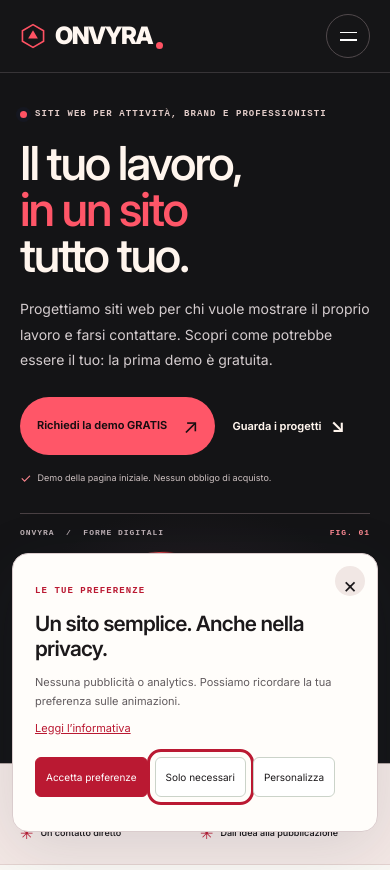
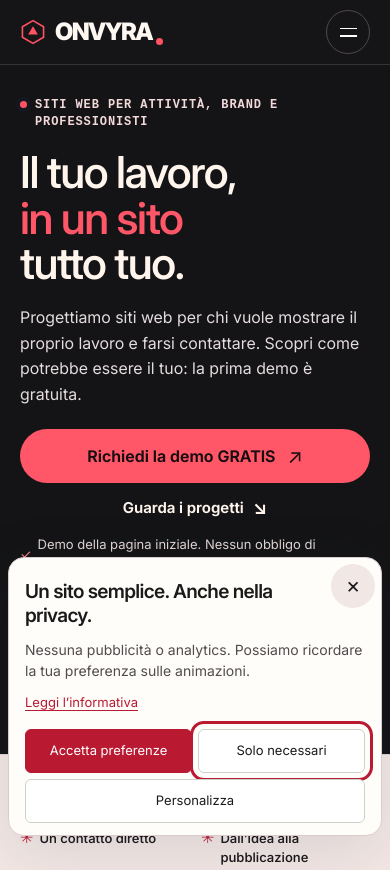
Before and after one commit to Xelum/ONVYRA, a plain HTML site: page index.html in a window 390 px wide. Shown: the top 870 px of the page. Drawn offline with Linux system fonts and the light colour scheme.

Commit message:
Migliora leggibilità e navigazione di ONVYRA su telefono

```diff
--- a/assets/studio.css
+++ b/assets/studio.css
@@ -7,3 +7,39 @@ main{background:linear-gradient(#141416 0 0) top / 100% var(--hero-height,0px) n
 @media(max-width:760px){.header nav{background:#19171a}.hero{min-height:auto;padding-block:35px 24px;gap:24px}.hero h1{font-size:clamp(46px,12vw,74px);margin:18px 0}.sculpt{aspect-ratio:1.55}.pivot{width:min(78%,340px)}.hero .eyebrow{font-size:9px}.sculpt figcaption,.plate{font-size:8px}.benefit-strip span{line-height:1.4}.section{padding-block:66px}}
 @media(prefers-reduced-motion:reduce){.pivot,.ribbon{transform:none!important}}
 .motion-reduced .pivot,.motion-reduced .ribbon{transform:none!important}
+
+/* Phone layout: keep body copy readable and the enquiry within easy reach. */
+@media (max-width:760px){
+  :root{--muted:#514b4d}
+  .container{width:min(calc(100% - 2.5rem),36rem)}
+  .header-inner{height:64px}.header nav{top:100%;max-height:calc(100dvh - 64px);overflow:auto}
+  .header nav a{font-size:1rem;min-height:46px;border-bottom:1px solid #3b3438}
+  .hero.container{width:100%;background:#141416;padding:32px max(1.25rem,calc((100% - 36rem)/2)) 24px;gap:26px}
+  .hero:before{display:none}
+  .hero .eyebrow,.eyebrow,.section-heading .eyebrow,.service-icon,.project-info>span,.privacy-banner .eyebrow{font-size:.75rem;letter-spacing:.075em;line-height:1.45}
+  .hero .eyebrow{color:#f3d9d9;align-items:baseline}
+  .hero h1{font-size:clamp(2.75rem,11vw,4.25rem);line-height:1.04;letter-spacing:-.032em;margin:18px 0}
+  .hero .lead,.section-heading>p,.services p,.project p,.steps p,.method-intro p:last-child,.about p:not(.eyebrow),.faq-list details p,.contact p:not(.eyebrow),dialog h2+p,.privacy-dialog p{font-size:1rem;line-height:1.6}
+  .hero .lead{color:#e4dcdd}.hero-actions{display:grid;grid-template-columns:minmax(0,1fr);gap:3px;margin-top:22px}
+  .hero .button,.contact .button,.method-action .button,.result-actions .button,.brief-dialog .button{width:100%;min-height:50px;font-size:1rem;padding:13px 17px;gap:12px}
+  .hero .text-link{min-height:44px;font-size:.9375rem;justify-self:center}.hero .offer-note{font-size:.8125rem;line-height:1.5;color:#e3d5d5;margin-top:5px}
+  .sculpt{height:clamp(130px,33vw,190px);aspect-ratio:auto;border:0;border-radius:18px;background:radial-gradient(ellipse at 54% 50%,#43232c,#20191c 55%,#191719);overflow:hidden}
+  .sculpt figcaption,.sculpt .plate{display:none}.sculpt .pivot{height:100%;width:auto;aspect-ratio:1150/880}.ribbon{height:100%;object-fit:contain}
+  .benefit-strip>.container{gap:12px;padding-block:18px}.benefit-strip span{align-items:baseline;font-size:.8125rem;gap:6px;line-height:1.45}
+  .section{padding-block:50px}.section-heading{margin-bottom:24px}.section-heading>p{margin-top:14px}
+  .services{gap:12px}.services article{padding:20px;border:1px solid #ddd4cf;border-radius:14px;background:#fffcf8}
+  .services h3{margin:10px 0}.services .text-link,.about .text-link{min-height:44px;font-size:.9375rem;margin-top:8px;color:#a51830}
+  .projects{gap:24px}.project{background:#282327;border:1px solid #493e43;border-radius:16px;overflow:hidden}
+  .project-image{border-radius:0}.project-info{padding:18px;border:0}.project-info>span{color:#f0c9cd}.project p,.portfolio-section .section-heading>p{color:#eadfe2}
+  .project b{font-size:.9375rem;color:#ffacb5}.project-open{width:40px;height:40px}.section-footnote,.method-action small,.contact small,.footer p{font-size:.8125rem;line-height:1.5}
+  .steps li{padding-left:46px}.steps li>span{width:32px;height:32px}.method-action{align-items:stretch}
+  .about .about-monogram{display:none}.faq-list summary{font-size:1rem;line-height:1.45}.contact{padding:28px 20px;gap:25px}
+  .contact-links a,.contact-links a[href^=mailto],.contact-links .whatsapp-link{font-size:1rem}.contact-links>span{font-size:.875rem}
+  .footer-links{gap:0 16px}.footer-links button,.footer-links>span{font-size:.8125rem}.footer-links button{min-height:44px;text-decoration:underline;text-underline-offset:3px}
+  dialog{max-height:calc(100dvh - 20px);padding:20px 16px}.dialog-bar{font-size:.75rem;margin-bottom:16px}.dialog-bar button,.privacy-dismiss{min-width:44px;min-height:44px}
+  .brief-dialog label,.brief-dialog legend{font-size:1rem}.brief-dialog label>span,.choice label>span,.form-note,.back-button,#brief-status,#brief-output{font-size:.875rem}.choice label>span{min-height:44px;display:grid;align-items:center}
+  .privacy-banner{bottom:max(8px,env(safe-area-inset-bottom));left:50%;transform:translateX(-50%);width:min(calc(100% - 16px),35rem);padding:17px 16px 12px;max-height:65svh}
+  .privacy-banner h2{font-size:1.2rem;line-height:1.3;margin:4px 38px 3px 0}.privacy-banner .eyebrow{display:none}.privacy-banner p,#privacy-custom{font-size:.875rem;line-height:1.45}.privacy-banner p:empty{display:none}
+  .privacy-actions{display:grid;grid-template-columns:1fr 1fr;gap:6px;margin-top:4px}.privacy-actions button,.privacy-info{font-size:.8125rem;min-height:44px}.privacy-actions button{padding:8px}.privacy-actions #privacy-personalize,.privacy-actions #privacy-save{grid-column:1/-1}
+  .privacy-dismiss{top:6px;right:6px}.privacy-info{text-underline-offset:3px}
+}
```
